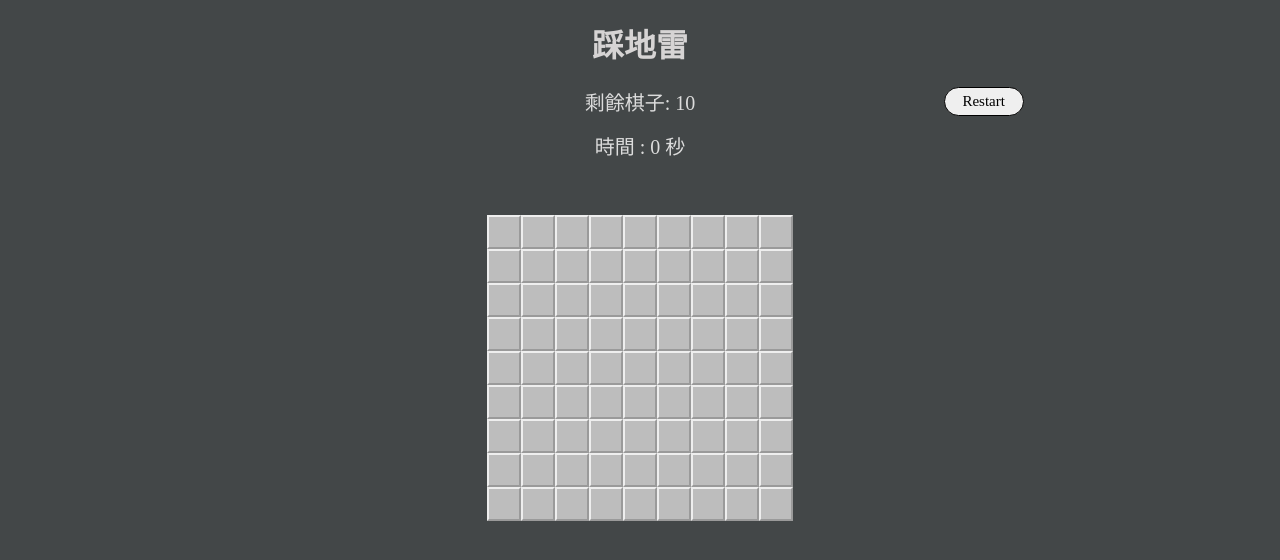
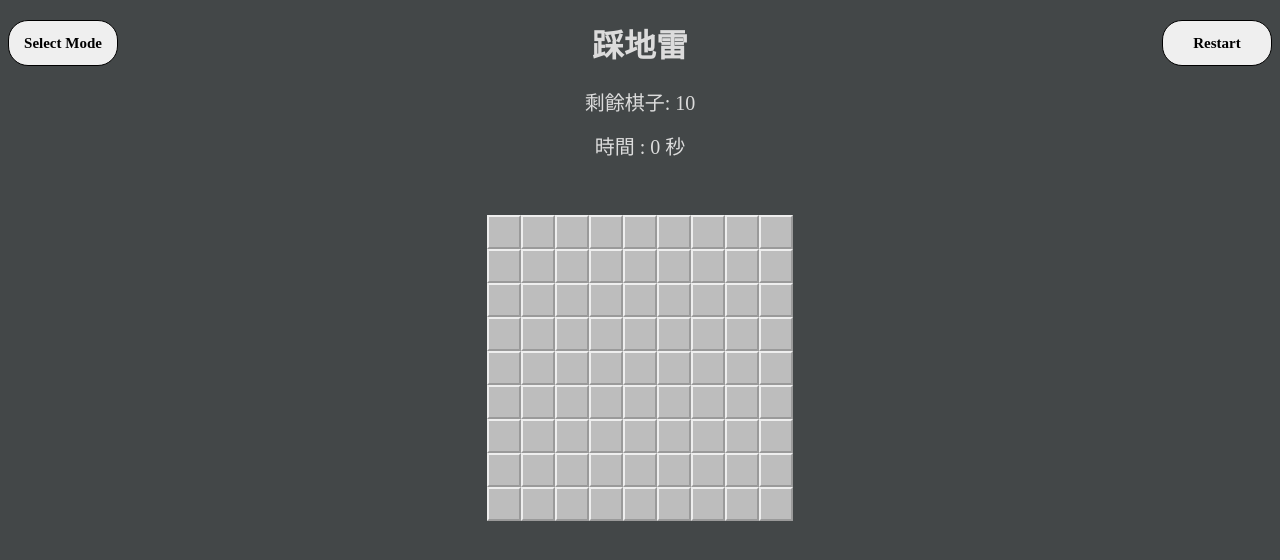
Before and after one commit to YenLai/MineSweeper, a plain HTML site: page index.html in a window 1280 px wide. Both pictures are taken after a click on the button "初級 : 9 × 9，10顆地雷". Drawn offline with Linux system fonts and the light colour scheme.

Commit message:
2nd Version

```diff
--- a/index.html
+++ b/index.html
@@ -14,7 +14,14 @@
 <body style="background-color: #434748;">
 
 
-    <h1 class="title" style="text-align: center;">踩地雷</h1>
+    <h1 class="title" style="text-align: center;">
+
+        <div class="playingBtn">
+            <!-- <button class="restart">restart</button> -->
+            <h3>踩地雷</h3>
+            <!-- <button class="selectMode">selectMode</button> -->
+        </div>
+    </h1>
 
     <header>
         <div class="menu">
@@ -53,13 +60,9 @@
         <div class="timer">
             <!-- time : 0 -->
         </div>
-        <div class="reset">
-            <!-- <button class="reset">RESET</button> -->
-        </div>
-
     </div>
 
-    <div class="box ">
+    <div class="box">
         <div id="play-board" class="container"></div>
     </div>
 
--- a/main.js
+++ b/main.js
@@ -27,15 +27,18 @@ const view = {
       }
     },
     renderInfo(flag){
-      const reset = document.querySelector('.reset')
-      reset.innerHTML = `<button class="reset">Restart</button>`
+      const playingBtn = document.querySelector('.playingBtn')
+      playingBtn.innerHTML = `
+      <button class="selectMode" onclick="view.playingModeBtn(this)">Select Mode</button>
+      踩地雷
+      <button class="restart" onclick="view.playingModeBtn(this)">Restart</button>
+      `
       const Info = document.querySelector('.info')
       Info.innerHTML = `
           剩餘棋子: ${flag}
       `
     }
     ,
-
     renderTime(time) {
       const timer = document.querySelector('.timer')
       timer.textContent = `時間 :  ${time} 秒`
@@ -51,7 +54,6 @@ const view = {
     inputHint(){
       const header = document.querySelector('header')
       const inputRows = Number(document.querySelector('#inputRows').value)
-      // console.log(typeof(inputRows))
       if(inputRows<=3){
         const rowsHint = document.querySelector('#rowsHint')
         rowsHint.textContent =
@@ -64,18 +66,15 @@ const view = {
         if(inputMines < 2 || inputMines >= Math.pow(inputRows-1,2)){
           const minesHint = document.querySelector('#minesHint')
           minesHint.textContent =
-          ` 地雷數目需介於 2 ～　${Math.pow(inputRows-1,2)-1} 之間`
+          ` 地雷數目需介於 2 ～${Math.pow(inputRows-1,2)-1} 之間`
         }
         else{
           header.innerHTML = ''
           controller.createGame(inputRows,inputMines)
         }
-
       }
     },
-
     chooseMode(event){
-      console.log(event.classList.contains('beginner'))
       const header = document.querySelector('header')
       if(event.classList.contains('beginner')){
         controller.createGame(9,10)
@@ -87,6 +86,14 @@ const view = {
         controller.createGame(30,99)
       }
       header.innerHTML = ''
+    }
+    ,
+    playingModeBtn(event){
+      if(event.classList.contains('restart'))
+        controller.reset(model.rows,model.mines.length)
+      else{
+        window.location.reload()
+      }
     }
   }
 
@@ -117,7 +124,7 @@ const view = {
             firstClick = false
           }
 
-          if(controller.dig(model.fields[event.target.id])) //
+          if(controller.dig(model.fields[event.target.id])) //踩中的那格class加上bomb(底顯示為紅色)
             event.target.classList.add('bomb')
 
         })
@@ -126,13 +133,11 @@ const view = {
           event.preventDefault()
 
           if(event.target.tagName === 'I'){
-
             event.target.parentElement.classList.remove('flag')
             model.flags --
             event.target.parentElement.innerHTML = ''
           }
-          else if(!event.target.classList.contains('flag'))
-          {
+          else if(!event.target.classList.contains('flag')){
             event.target.innerHTML = `<i class="fas fa-flag"></i>`
             event.target.classList.add('flag')
             model.flags ++
@@ -145,11 +150,6 @@ const view = {
 
           view.renderInfo(model.mines.length-model.flags)
         })
-      })
-
-      const reset = document.querySelector('.reset')
-      reset.addEventListener('click',()=>{
-        this.reset(numberOfRows,numberOfMines)
       })
     },
 
@@ -181,7 +181,6 @@ const view = {
     },
 
     getFieldData(fieldIdx) {
-
       let count = 0
       model.aroundArray(fieldIdx).map(index => {
         if (model.fields[index].state === 'mine') count ++
@@ -202,7 +201,7 @@ const view = {
           model.fields.forEach(field => {
             if(field.state!== 'mine') field.isDigged = 1
           })
-          alert('Game Over')
+          // alert('Game Over')
           return true
         }
         else{
--- a/style.css
+++ b/style.css
@@ -6,7 +6,7 @@
     grid-template-rows: repeat(4,auto);
     grid-row-gap: 15px;
     grid-template-areas:
-    ". header1 btn"
+    "btn1 header1 btn2"
     ". header2 ."
     ". header3 ."
     ". header4 ."
@@ -122,12 +122,25 @@ small {
 .info{
     grid-area: header1;
 }
-.reset{
+.restart , .selectMode{
     border-color: black ;
-    grid-area: btn;
-    width: 80px;
+    width: 110px;
     color: black;
+    font-weight: 900;
 }
+
+.playingBtn {
+    display: grid;
+    grid-template-columns: 110px auto 110px;
+    grid-template-areas: "btn1 header btn2";
+}
+h3{
+    grid-area: header;
+    margin-bottom: 0;
+}
+.selectMode{grid-area: btn1;}
+.restart{grid-area: btn2;}
+
 
 *{
     font-family: 微軟正黑體;
```
